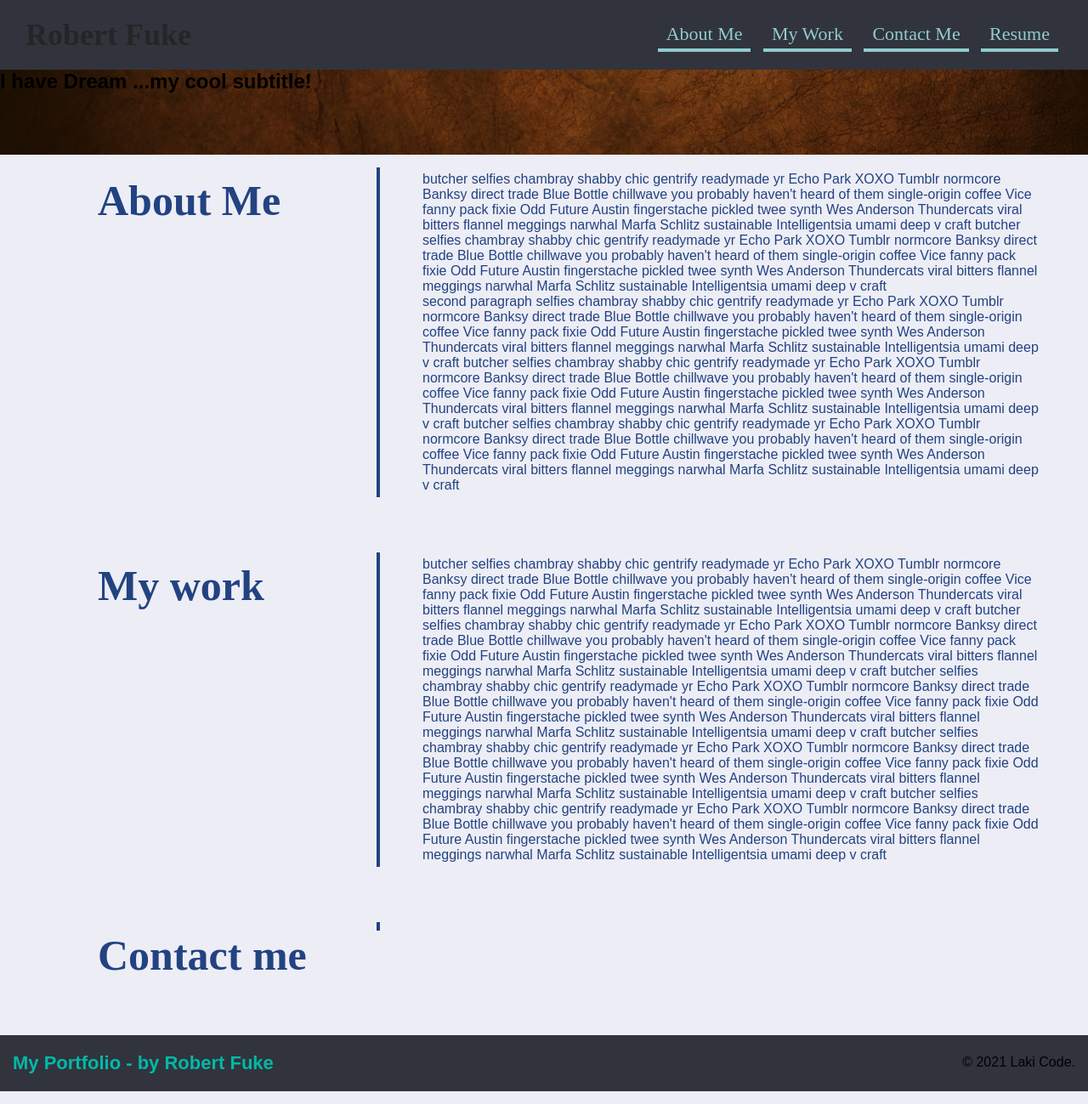
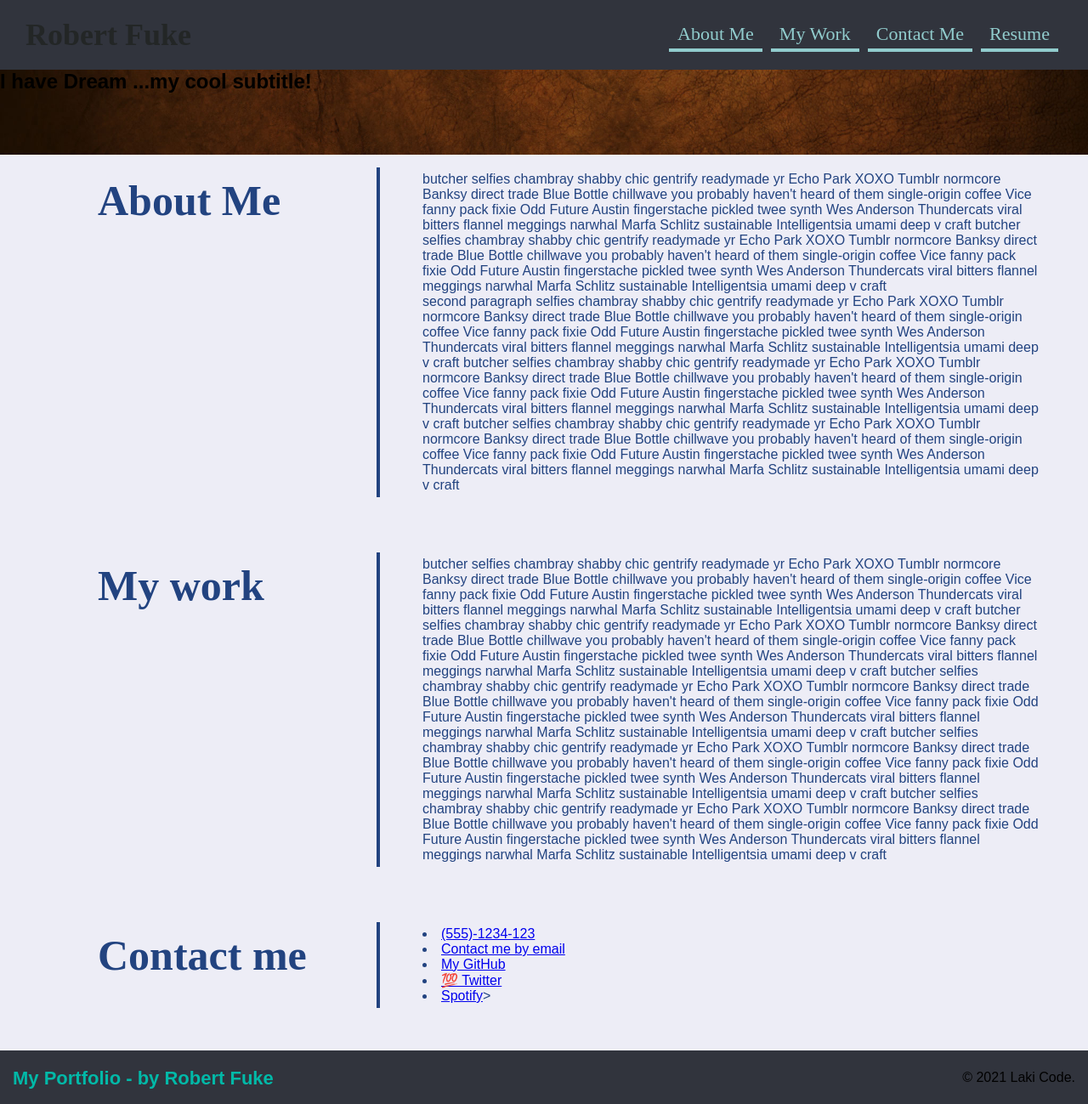
Before and after one commit to LakiCode/MyPortfolio, a plain HTML site: page index.html in a window 1280 px wide. Shown: the whole page at 85% size. Drawn offline with Linux system fonts and the light colour scheme.

Commit message:
add flex to header

```diff
--- a/assets/css/style.css
+++ b/assets/css/style.css
@@ -9,8 +9,11 @@ body {
     font-family: Arial, Helvetica, sans-serif;
 }
 header {
+    display: flex;
+    justify-content: space-between;
     padding:  20px 30px;
     background-color: rgb(49, 52, 61);
+    flex-wrap: wrap;
 }
 /** header h1 style **/
 header h1 {
@@ -19,8 +22,6 @@ header h1 {
     font-family:'Times New Roman',Georgia, 'Times New Roman', Times, serif;
     color:#232626;
     margin: 0;
-    display: inline;
-
 }
 /** header links style **/
 header a {
@@ -29,16 +30,18 @@ header a {
 }
 /** nav bar style **/
 header nav {
-    float:right;
     margin: 7px 0;
-
-
 }
-header nav ul li {
-    display: inline;
+header nav ul {
+    display: flex;
+    flex-wrap: wrap;
+    justify-content: space-between;
+    align-items: center;
+    list-style: none;
 
 }
 header nav ul li a {
+    justify-content: flex-end;
     margin: 0 5px;
     font-weight: lighter;
     padding: 5px 10px;
--- a/index.html
+++ b/index.html
@@ -66,7 +66,23 @@
     <section id="ContactMe" class="main-part">
       <h3 class="left-title"> Contact me</h3>
       <div class="right-content">
+        <li>
+          <a href="tel:+15554234123">(555)-1234-123</a>
+        </li>
+        <li>
+          <a href="mailto:robert.fuke@emailprovider.com">Contact me by email</a>
+        </li>
+        <li>
+          <a href="https://lakicode.github.io/MyPortfolio/">My GitHub</a>
+        </li>
+        <li>
+          <a href="https://twitter.com/home"> 💯 Twitter</a>
+        </li>
+        <li>
+          <a href="https://www.spotify.com/us/"> Spotify</a>>
+        </li>
 
+      </ul>
       </div>
     </section>
     <footer>
```
